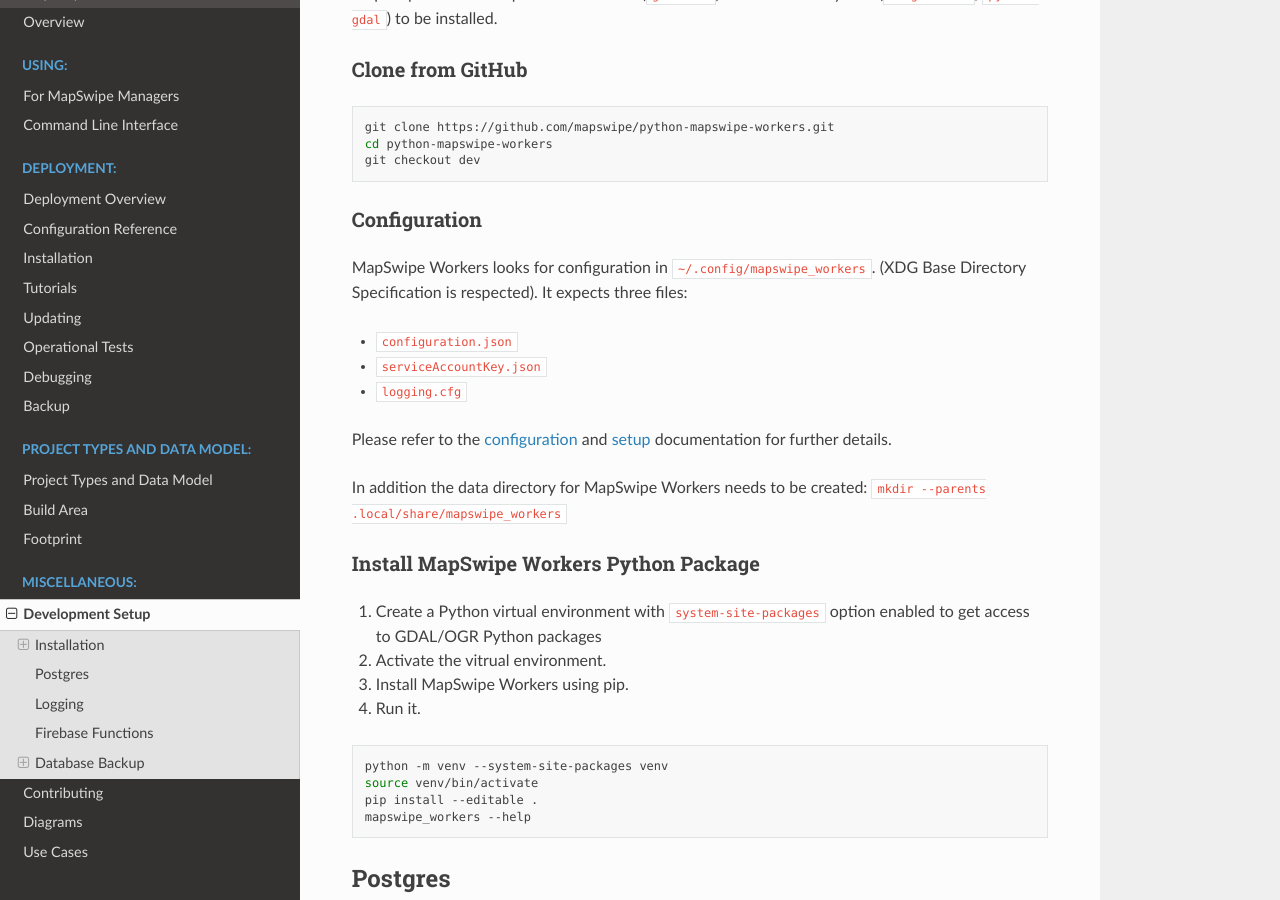
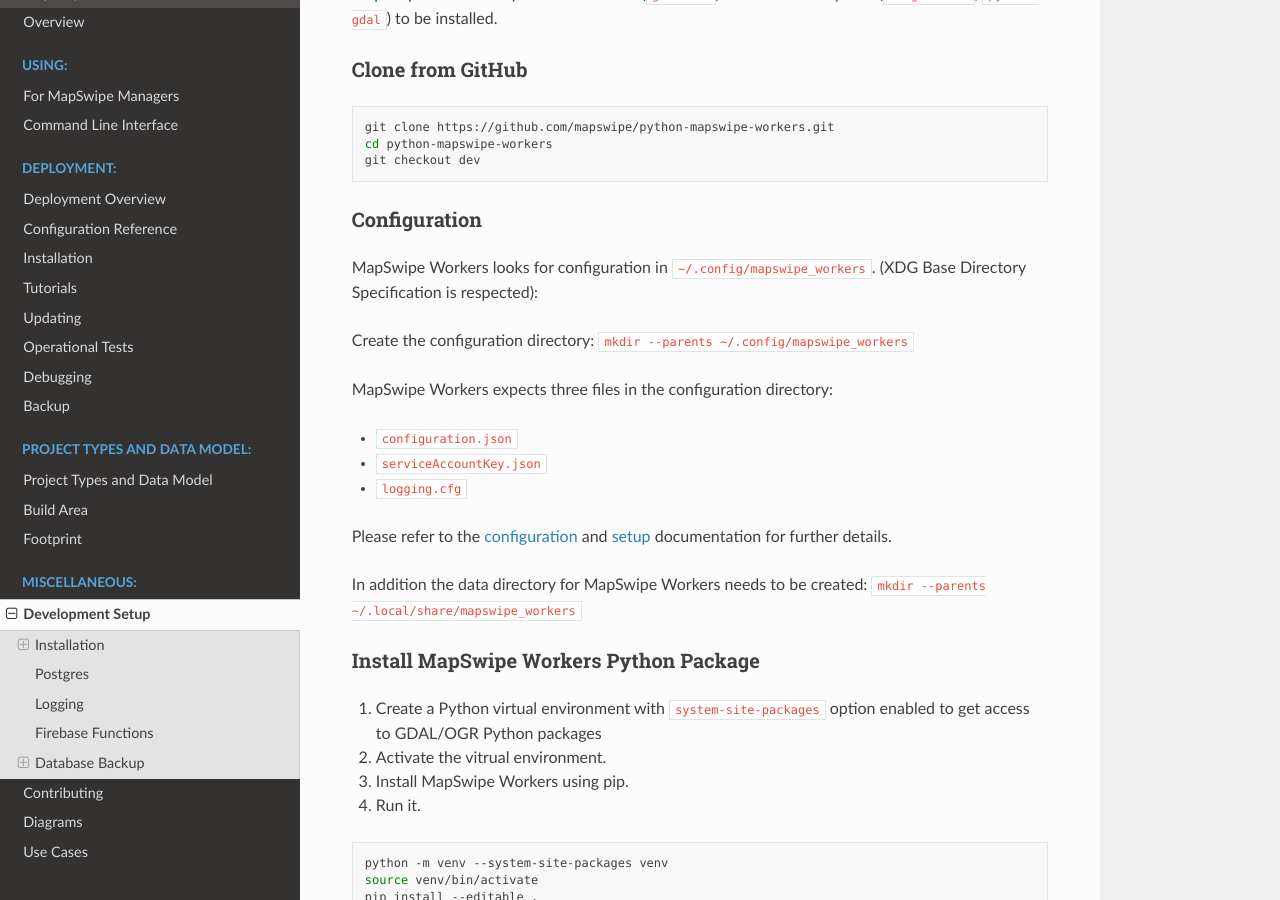
Before and after one commit to mapswipe/python-mapswipe-workers, a Sphinx documentation site: the page built from docs/source/dev_setup.md, in a window 1280 px wide and 900 px high, scrolled down 380 px. Built offline with Sphinx 7.4.7 and the Read the Docs theme 2.0.0, drawn with Linux system fonts in a browser that asks for light colours.

Commit message:
Corect relative path to absolute.

```diff
--- a/docs/source/dev_setup.md
+++ b/docs/source/dev_setup.md
@@ -21,8 +21,12 @@
 
 ### Configuration
 
-MapSwipe Workers looks for configuration in `~/.config/mapswipe_workers`. (XDG Base Directory Specification is respected). It expects three files:
+MapSwipe Workers looks for configuration in `~/.config/mapswipe_workers`. (XDG Base Directory Specification is respected):
 
+Create the configuration directory:
+`mkdir --parents ~/.config/mapswipe_workers`
+
+MapSwipe Workers expects three files in the configuration directory:
 - `configuration.json`
 - `serviceAccountKey.json`
 - `logging.cfg`
@@ -30,7 +34,7 @@
 Please refer to the [configuration](configuration.md) and [setup](setup.md) documentation for further details.
 
 In addition the data directory for MapSwipe Workers needs to be created:
-`mkdir --parents .local/share/mapswipe_workers`
+`mkdir --parents ~/.local/share/mapswipe_workers`
 
 
 ### Install MapSwipe Workers Python Package
```
